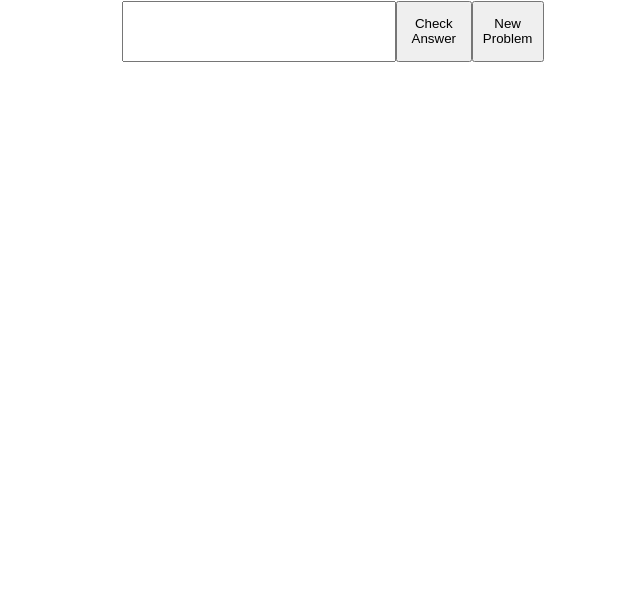
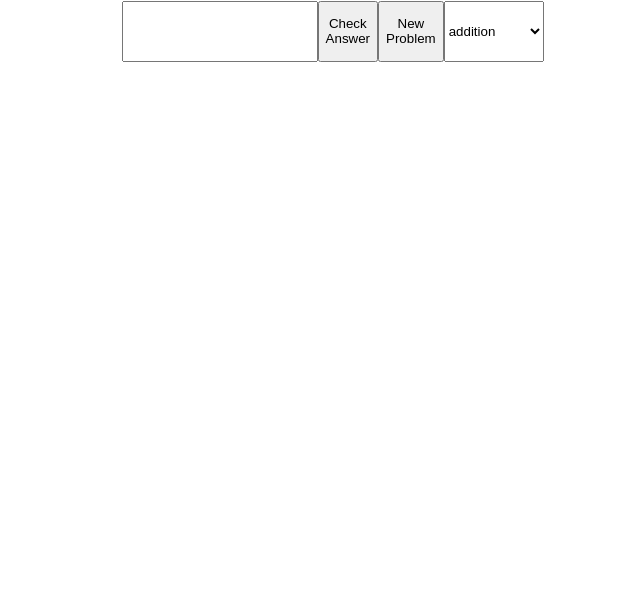
Before and after one commit to chrisdesilva/mathFlashcards, a plain HTML site: page index.html in a window 1280 px wide. Shown: the part 201-800 px from the top of the page, without its empty margins (307-947 px from the left). Drawn offline with Linux system fonts and the light colour scheme.

Commit message:
user can choose between +, -, x, /, or random practice problems

```diff
--- a/assets/script.js
+++ b/assets/script.js
@@ -3,26 +3,54 @@ function getRandomNumber(){
     const minNum = 0;
     const maxNum = 100;
     return Math.floor(Math.random() * (maxNum +1) + minNum);
+}
 
-}
 //assign random numbers to top and bottom
 function getProblem(){
     document.getElementById("problemTop").innerHTML = getRandomNumber();
     document.getElementById("bottomNumber").innerHTML = getRandomNumber();
     document.getElementById("answerBox").value = "";
 }
-//read top, bottom, and answer numbers to tell user if answer is correct
-function checkAnswer(){
+
+//choose which operation to practice based on user input
+function chooseOperation(selTag){
+    getProblem();
+    const selected = selTag.options[selTag.selectedIndex].text;
+
+    if(selected == "addition"){
+        document.getElementById("operation").innerHTML = "+";
+    } else if (selected === "subtraction"){
+        document.getElementById("operation").innerHTML = "-";
+    } else if (selected === "multiplication"){
+        document.getElementById("operation").innerHTML = "x";
+    } else if (selected === "division"){
+        document.getElementById("operation").innerHTML = "÷";
+    } else if (selected === "random"){
+        const opArr = ["+", "-", "x", "÷"];
+        const randomOp = opArr[Math.floor(Math.random()*opArr.length)];
+        document.getElementById("operation").innerHTML = randomOp;
+    }
+}
+
+//check if addition problem is correct
+function checkAddition(){
     let topNumber = document.getElementById("problemTop").innerHTML;
     let bottomNumber = document.getElementById("bottomNumber").innerHTML;
     let answer = document.getElementById("answerBox").value;
 
-    if(Number(topNumber) + Number(bottomNumber) == Number(answer)){
+    if(Number(topNumber) + Number(bottomNumber) === Number(answer)){
         alert("Nice!");
         return getProblem();
     } else {
         alert("Try again!");
     }
 }
+//check problem type, then read top, bottom, and answer numbers to tell user if answer is correct
+function checkAnswer(){
+    let operation = document.getElementById("operation").innerHTML;
+    if(operation === "+"){
+        checkAddition()
+    }
+}
 
 window.onload = getProblem;
--- a/index.html
+++ b/index.html
@@ -14,9 +14,7 @@
             <div id="problemTop">
 
             </div>
-            <div id="operation">
-                    +
-            </div>
+            <div id="operation">+</div>
             <div id="bottomNumber">
 
             </div>
@@ -25,8 +23,14 @@
                 <input type="text" id="answerBox">
                 <button id="checkAnswer" onclick="checkAnswer()">Check Answer</button>
                 <button id="newProblem" onclick="getProblem()">New Problem</button>
+                <select name="operationChoice" id="operationChoice" onchange="chooseOperation(this)">
+                    <option value="addition">addition</option>
+                    <option value="subtraction">subtraction</option>
+                    <option value="multiplication">multiplication</option>
+                    <option value="division">division</option>
+                    <option value="random">random</option>
+                </select>
             </div>
-
         </div>
     </body>
 </html>
```
